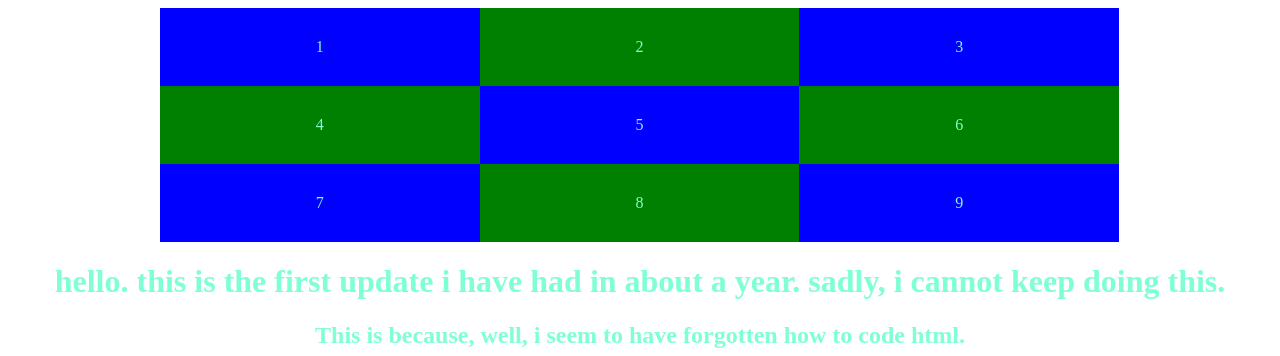
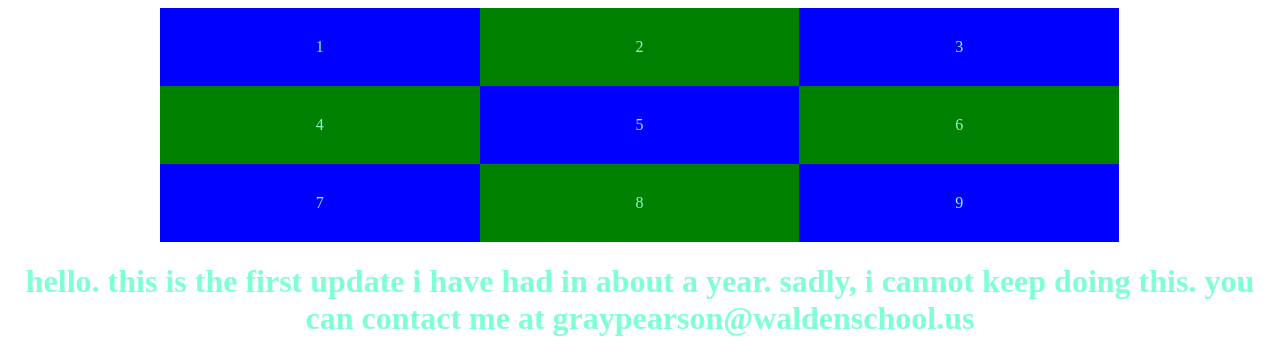
Before and after one commit to ultimategorlatag/ultimategorlatag.github.io, a plain HTML site: page index.html in a window 1280 px wide. Shown: the top 356 px of the page. Drawn offline with Linux system fonts and the light colour scheme.

Commit message:
Update index.html
sry *2

```diff
--- a/index.html
+++ b/index.html
@@ -20,7 +20,7 @@
       <div>9</div>
 
     </div>
-    <h1>hello. this is the first update i have had in about a year. sadly, i cannot keep doing this.</h1>
+    <h1>hello. this is the first update i have had in about a year. sadly, i cannot keep doing this. you can contact me at graypearson@waldenschool.us</h1>
     <h2>This is because, well, i seem to have forgotten how to code html.</h2>
     <h3>if you really want me to keep updating this, get this website as many views as you can. i am sorry.</h3>
     <img src="https://ultimategorlatag.github.io/O4JxMml_d (2).webp">
```
